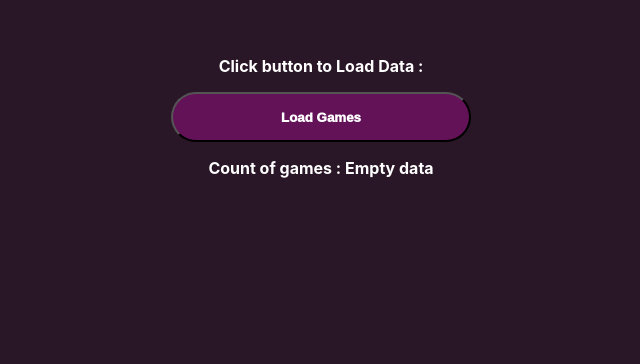
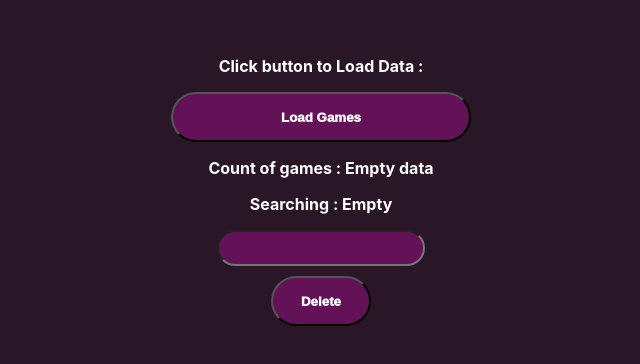
Before and after one commit to yeahmerey/my-react-app, a React (Vite) app: page / in a window 1280 px wide. Shown: the top 364 px of the page, without its empty margins (319-959 px from the left). Built offline with nearby package versions, Linux system fonts and the light colour scheme.

Commit message:
updates : lab4 tasks

```diff
--- a/src/Games/Games.css
+++ b/src/Games/Games.css
@@ -12,3 +12,16 @@ div button {
   background-color: rgb(99, 18, 88);
   color: white;
 }
+input {
+  width: 200px;
+  height: 30px;
+  border-radius: 50px;
+  color: white;
+  background-color: rgb(99, 18, 88);
+}
+.delete {
+  margin: 10px;
+}
+.delete button {
+  width: 100px;
+}
--- a/src/Games/Games.jsx
+++ b/src/Games/Games.jsx
@@ -1,26 +1,48 @@
 import { useState } from "react";
 import "./Games.css";
 import Game from "../Game/Game.jsx";
+
 export default function Games() {
   const [games, setGames] = useState([]);
+  const [filterQuery, setFilterQuery] = useState("");
 
   const api = "/api";
+
+  function DeleteButton() {
+    function handleDelete() {
+      setFilterQuery("");
+    }
+    return <button onClick={handleDelete}>Delete</button>;
+  }
 
   async function load() {
     const res = await fetch(api);
 
     const data = await res.json();
-    console.log(data, "fetched data");
+    // console.log(data, "fetched data");
     setGames(data);
   }
+
+  const filteredGames = games.filter((game) =>
+    game.title.toLowerCase().includes(filterQuery.toLowerCase())
+  );
   return (
     <div>
       <p>Click button to Load Data :</p>
 
       <button onClick={load}>Load Games</button>
       <p>Count of games : {games?.length || "Empty data"}</p>
+      <p id="search">Searching : {filterQuery || "Empty"}</p>
+      <input
+        value={filterQuery}
+        onChange={(e) => setFilterQuery(e.target.value)}
+      ></input>
+      <div className="delete">
+        <DeleteButton />
+      </div>
+
       <ul>
-        {games.map((game) => (
+        {filteredGames.map((game) => (
           //   <li key={game.id}>{game.title}</li>
           <Game
             key={game.id}
```
